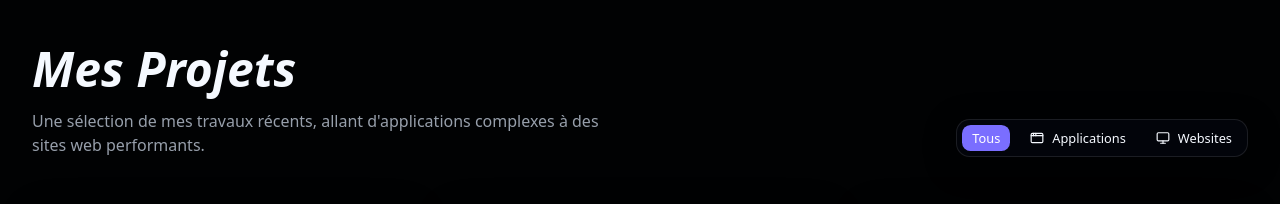
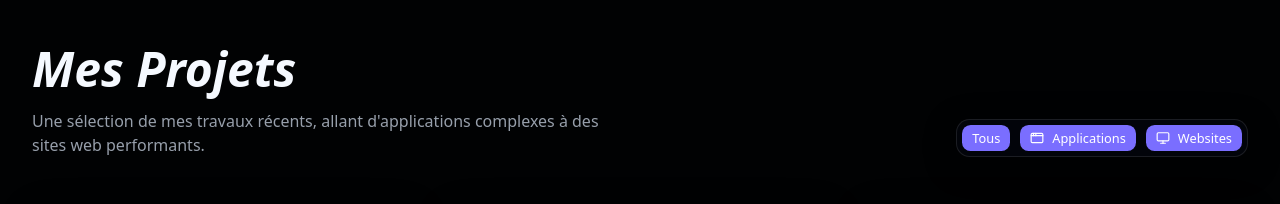
Before and after one commit to alassaneabdoulmatine-cloud/Monportfolio, a Next.js app: page / in a window 1280 px wide. Shown: the part 2140-2344 px from the top of the page. Built offline with nearby package versions, Linux system fonts and the light colour scheme; grey boxes are pictures that could not be loaded.

Commit message:
portfolio coriger

```diff
--- a/components/Portfolio.tsx
+++ b/components/Portfolio.tsx
@@ -68,7 +68,7 @@ export function Portfolio() {
 
           <div className="flex gap-2 p-1 glass rounded-xl w-fit">
             <Button
-              variant={filter === "all" ? "primary" : "ghost"}
+
               size="sm"
               onClick={() => setFilter("all")}
               className={`rounded-lg cursor-pointer ${filter === "all" ? "bg-primary text-primary-foreground" : ""}`}
@@ -76,7 +76,7 @@ export function Portfolio() {
               Tous
             </Button>
             <Button
-              variant={filter === "app" ? "primary" : "ghost"}
+
               size="sm"
               onClick={() => setFilter("app")}
               className={`rounded-lg gap-2 cursor-pointer ${filter === "app" ? "bg-primary text-primary-foreground" : ""}`}
@@ -84,7 +84,7 @@ export function Portfolio() {
               <AppWindow className="w-4 h-4" /> Applications
             </Button>
             <Button
-              variant={filter === "website" ? "primary" : "ghost"}
+
               size="sm"
               onClick={() => setFilter("website")}
               className={`rounded-lg gap-2 cursor-pointer ${filter === "website" ? "bg-primary text-primary-foreground" : ""}`}
```
